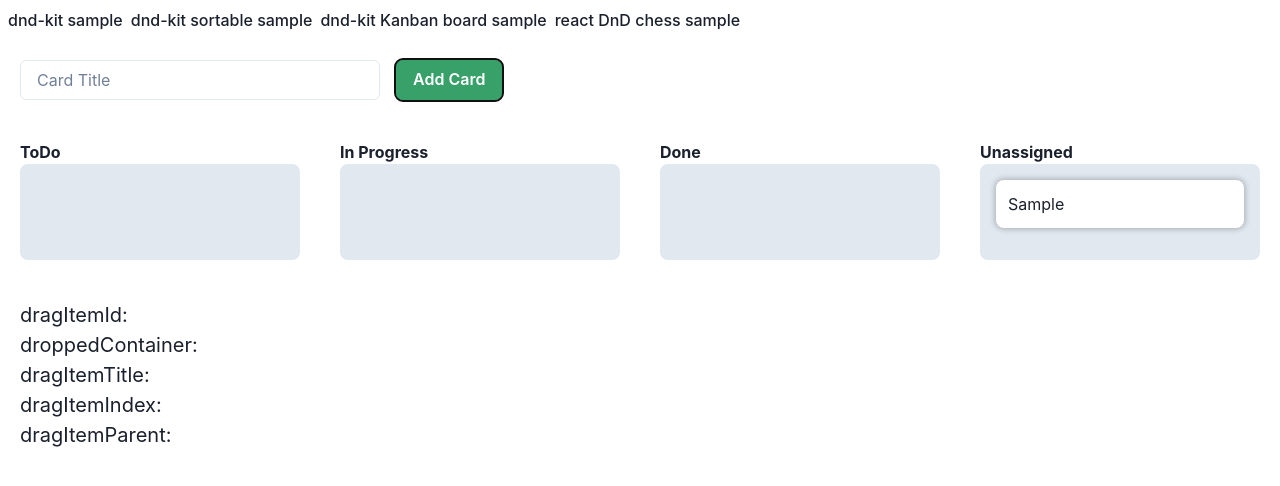
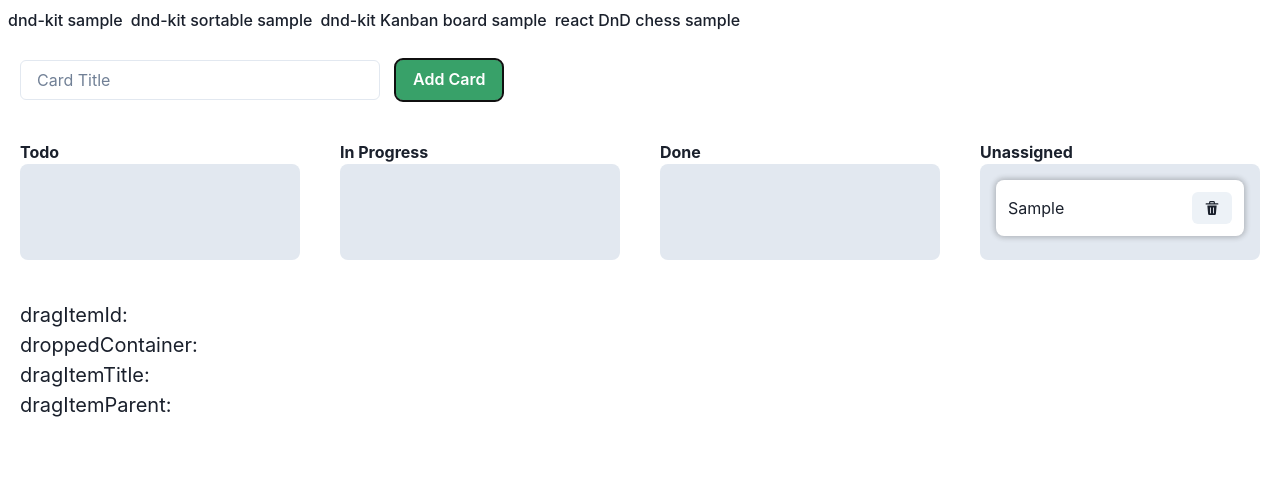
Before and after one commit to y-uchiida/react_dragdrop_sample, a React (Vite) app: page /dnd-kit-kanban-board-sample in a window 1280 px wide. Both pictures are taken after typing "Sample" into the empty fields and a click on the button "Add Card". Shown: the top 486 px of the page. Built offline with nearby package versions, Linux system fonts and the light colour scheme.

Commit message:
feature update: - add item remove button
implement change:
- use one tasks array (instead of separated by status)

```diff
--- a/package.json
+++ b/package.json
@@ -9,6 +9,7 @@
     "preview": "vite preview"
   },
   "dependencies": {
+    "@chakra-ui/icons": "^2.0.13",
     "@chakra-ui/react": "^2.4.3",
     "@dnd-kit/core": "^6.0.6",
     "@dnd-kit/sortable": "^7.0.1",
--- a/src/components/dnd-kit/kanban-board-sample/KanbanBoard.tsx
+++ b/src/components/dnd-kit/kanban-board-sample/KanbanBoard.tsx
@@ -1,91 +1,137 @@
-import { DndContext, rectIntersection, UniqueIdentifier } from "@dnd-kit/core";
+import {
+	DndContext,
+	PointerSensor as BasePointerSensor,
+	KeyboardSensor as BaseKeyboardSensor,
+	rectIntersection,
+	UniqueIdentifier,
+	useSensors,
+	useSensor,
+} from "@dnd-kit/core";
 import { KanbanLane } from "./KanbanLane";
 import { AddCard } from "./AddCard";
 import { Box, Flex } from "@chakra-ui/react";
 import { useState } from "react";
-import { Card } from "./types";
-import { itemsEqual } from "@dnd-kit/sortable/dist/utilities";
+import { Card, TaskState, taskState } from "./types";
+import { KeyboardEvent, PointerEvent } from "react";
 
 const infoBoxStyle: React.CSSProperties = {
 	width: 'max-content',
 }
 
+/**
+ * 指定のノードが、dndDisabled になっているかを判定する
+ * @param element 検証対象のDOM
+ * @returns boolean
+ */
+const isDndDisabled = (element: HTMLElement | null) => {
+	let target = element;
+
+	while (target) {
+		if (target.dataset && target.dataset.dndDisabled) {
+			return false;
+		}
+		target = target.parentElement;
+	}
+	return true;
+}
+
+// PointerSensorをカスタマイズ
+class PointerSensor extends BasePointerSensor {
+	static activators = [
+		{
+			eventName: 'onPointerDown' as const,
+			// onPointerDown 時に、isDndDisabled() を実行してDndを処理すべきか判定
+			handler: ({ nativeEvent: event }: PointerEvent): boolean => {
+				return isDndDisabled(event.target as HTMLElement)
+			},
+		}
+	]
+}
+
+// PointerSensorをカスタマイズ
+class KeyboardSensor extends BaseKeyboardSensor {
+	static activators = [
+		{
+			eventName: 'onKeyDown' as const,
+			// onKeyDown 時に、isDndDisabled() を実行してDndを処理すべきか判定
+			handler: ({ nativeEvent: event }: KeyboardEvent): boolean => {
+				return isDndDisabled(event.target as HTMLElement)
+			},
+		}
+	]
+}
+
 export const KanbanBoard = () => {
-	const [todoItems, setTodoItems] = useState<Array<Card>>([]);
-	const [doneItems, setDoneItems] = useState<Array<Card>>([]);
-	const [inProgressItems, setInProgressItems] = useState<Array<Card>>([]);
-	const [uItems, setuItems] = useState<Array<Card>>([]);
+	const [taskItems, setTaskItems] = useState<Card[]>([]);
 
 	// Unassigned レーンにカードを追加する処理
 	const addNewCard = (uid: string, title: string) => {
-		setuItems([...uItems, { uid, title }]);
+		const newCard = { uid, title, status: taskState.UNASSIGNED }
+		setTaskItems([...taskItems, newCard]);
 	};
+
+	const removeCard = (uid?: string) => {
+		setTaskItems(items => {
+			return items.filter(item => item.uid !== uid)
+		});
+	}
 
 	const [droppedContainer, setDroppedContainer] = useState<UniqueIdentifier | undefined>();
 	const [dragItemId, setDragItemId] = useState<string | undefined>();
 	const [dragItemTitle, setDragItemTitle] = useState<string | undefined>();
-	const [dragItemIndex, setDragItemIndex] = useState<number | undefined>();
 	const [dragItemParent, setDragItemParent] = useState<string | undefined>();
+
+	// sensors を生成、カスタムしたPointer とKeyboard のSensor を含める
+	const sensors = useSensors(
+		useSensor(PointerSensor),
+		useSensor(KeyboardSensor)
+	);
 
 	return (
 		<DndContext
+			sensors={sensors}
 			collisionDetection={rectIntersection}
 			onDragMove={(e) => {
 				setDroppedContainer(e.over?.id);
 				setDragItemId(e.active.data.current?.uid);
 				setDragItemTitle(e.active.data.current?.title);
-				setDragItemIndex(e.active.data.current?.index);
 				setDragItemParent(e.active.data.current?.parent);
 			}}
 
 			onDragEnd={(e) => {
 				const container = e.over?.id.toString();
 				const cardId = e.active.data.current?.uid.toString() ?? "";
-				const title = e.active.data.current?.title.toString() ?? "";
-				const index = e.active.data.current?.index.toString() ?? 0;
 				const parent = e.active.data.current?.parent.toString() ?? "";
 
 				if (container === undefined || parent === container) {
 					return;
 				}
 
-				if (container === "ToDo") {
-					setTodoItems([...todoItems, { uid: cardId, title }]);
-				} else if (container === "Done") {
-					setDoneItems([...doneItems, { uid: cardId, title }]);
-				} else if (container === "In Progress") {
-					setInProgressItems([...inProgressItems, { uid: cardId, title }]);
-				} else if (container === "Unassigned") {
-					setuItems([...uItems, { uid: cardId, title }]);
-				}
-
-				if (parent === "ToDo") {
-					setTodoItems((items) => items.filter((item) => item.uid !== cardId));
-				} else if (parent === "Done") {
-					setDoneItems((items) => items.filter((item) => item.uid !== cardId));
-				} else if (parent === "In Progress") {
-					setInProgressItems((items) => items.filter((item) => item.uid !== cardId));
-				} else if (parent === "Unassigned") {
-					setuItems((items) => items.filter((item) => item.uid !== cardId));
-				}
+				setTaskItems((items) =>
+					items.map(item => {
+						if (item.uid === cardId) {
+							return { ...item, status: container as TaskState }
+						}
+						return item
+					})
+				);
 			}}
 		>
 			<Flex flexDirection="column">
 				<AddCard addCard={addNewCard} />
 				<Flex flex="3">
-					<KanbanLane title="ToDo" items={todoItems} />
-					<KanbanLane title="In Progress" items={inProgressItems} />
-					<KanbanLane title="Done" items={doneItems} />
-					<KanbanLane title="Unassigned" items={uItems} />
+					<KanbanLane title={taskState.TODO} items={taskItems.filter(items => items.status === taskState.TODO)} removeCard={removeCard} />
+					<KanbanLane title={taskState.IN_PROGRESS} items={taskItems.filter(items => items.status === taskState.IN_PROGRESS)} removeCard={removeCard} />
+					<KanbanLane title={taskState.DONE} items={taskItems.filter(items => items.status === taskState.DONE)} removeCard={removeCard} />
+					<KanbanLane title={taskState.UNASSIGNED} items={taskItems.filter(items => items.status === taskState.UNASSIGNED)} removeCard={removeCard} />
 				</Flex>
 			</Flex>
 			<Box padding={5} fontSize={20} style={infoBoxStyle}>
 				<p>dragItemId: {dragItemId?.toString()}</p>
 				<p>droppedContainer: {droppedContainer?.toString()}</p>
 				<p>dragItemTitle: {dragItemTitle?.toString()}</p>
-				<p>dragItemIndex: {dragItemIndex?.toString()}</p>
 				<p>dragItemParent: {dragItemParent?.toString()}</p>
 			</Box>
-		</DndContext>
+		</DndContext >
 	);
 }
--- a/src/components/dnd-kit/kanban-board-sample/KanbanCard.tsx
+++ b/src/components/dnd-kit/kanban-board-sample/KanbanCard.tsx
@@ -1,19 +1,20 @@
-import { Flex, Text } from "@chakra-ui/react";
+import { Button, Flex, Text } from "@chakra-ui/react";
 import { useDraggable } from "@dnd-kit/core";
 import { CSS } from "@dnd-kit/utilities";
+import { DeleteIcon } from '@chakra-ui/icons'
 
 type Props = {
 	uid: string,
 	title: string;
-	index: number;
 	parent: string;
+	removeCard: Function;
 }
 
 export const KanbanCard = ({
 	uid, // タスクの固有識別子(uuid)
 	title, // タスクのタイトル
-	index, // レーンの中での順序
 	parent, // どのレーンに配置するかを、KanbanLane のid で指定する
+	removeCard,
 }: Props) => {
 	// useDraggable() で、ドラッグ操作対象のコンポーネントとして扱うための要素を生成する
 	const {
@@ -26,20 +27,30 @@ export const KanbanCard = ({
 		data: { // data オブジェクトに定義したプロパティは、ドラッグ操作のイベントハンドラで利用できる
 			uid,
 			title,
-			index,
 			parent,
 		},
 	});
-	const style = {
+
+	const style: React.CSSProperties = {
 		// dnd-kit が提供するCSS utility を使って、css 用に値を文字列にコンバートする
 		transform: CSS.Translate.toString(transform),
+
+		// タッチデバイスのスクロールの動作と干渉を防ぐため、noneにしておく
+		touchAction: 'none'
 	};
+
+	const handleDeleteButtonClick = (uid: string) => {
+		removeCard(uid);
+	}
+
 	return (
 		<Flex
 			padding="3"
 			backgroundColor="white"
 			margin="2"
 			borderRadius="8"
+			alignItems='center'
+			justifyContent='space-between'
 			border="2px solid gray.500"
 			boxShadow="0px 0px 5px 2px #2121213b"
 			transform={style.transform} // ドラッグ操作による位置変更を反映するため、transform 属性に値を渡す
@@ -48,6 +59,9 @@ export const KanbanCard = ({
 			ref={setNodeRef}
 		>
 			<Text>{title}</Text>
+			<Button data-dnd-disabled='true' onClick={() => handleDeleteButtonClick(uid)} size='sm'>
+				<DeleteIcon></DeleteIcon>
+			</Button>
 		</Flex>
 	);
 };
--- a/src/components/dnd-kit/kanban-board-sample/KanbanLane.tsx
+++ b/src/components/dnd-kit/kanban-board-sample/KanbanLane.tsx
@@ -3,12 +3,13 @@ import { useDroppable } from "@dnd-kit/core";
 import { KanbanCard } from "./KanbanCard";
 import { Card } from "./types";
 
-interface KanbanLaneProps {
+type KanbanLaneProps = {
 	title: string;
 	items: Card[]; // 表示するタスクの一覧
+	removeCard: Function;
 }
 
-export const KanbanLane = ({ title, items }: KanbanLaneProps) => {
+export const KanbanLane = ({ title, items, removeCard }: KanbanLaneProps) => {
 	const { setNodeRef } = useDroppable({
 		id: title, // 受け取ったtitle を、ドロップ先のIDとして利用する
 	});
@@ -23,8 +24,8 @@ export const KanbanLane = ({ title, items }: KanbanLaneProps) => {
 				padding="2"
 				flexDirection="column"
 			>
-				{items.map((item, key) => (
-					<KanbanCard uid={item.uid} title={item.title} key={key} index={key} parent={title} />
+				{items.map((item) => (
+					<KanbanCard uid={item.uid} title={item.title} key={item.uid} parent={title} removeCard={removeCard} />
 				))}
 			</Flex>
 		</Flex>
--- a/src/components/dnd-kit/kanban-board-sample/types.d.ts
+++ /dev/null
@@ -1,4 +0,0 @@
-export type Card = {
-	uid: string,
-	title: string
-}
--- /dev/null
+++ b/src/components/dnd-kit/kanban-board-sample/types.ts
@@ -0,0 +1,13 @@
+export const taskState = {
+	TODO: 'Todo',
+	IN_PROGRESS: 'In Progress',
+	DONE: 'Done',
+	UNASSIGNED: 'Unassigned',
+} as const;
+
+export type TaskState = typeof taskState[keyof typeof taskState];
+export type Card = {
+	uid: string,
+	title: string,
+	status: TaskState
+};
```
Also changed, not shown: 1 other file (tests, documents, lock files or other folders).
